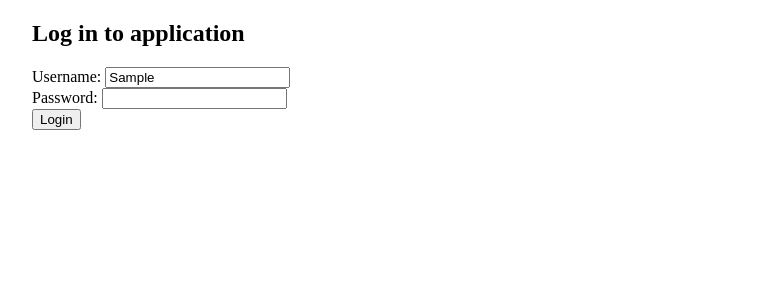
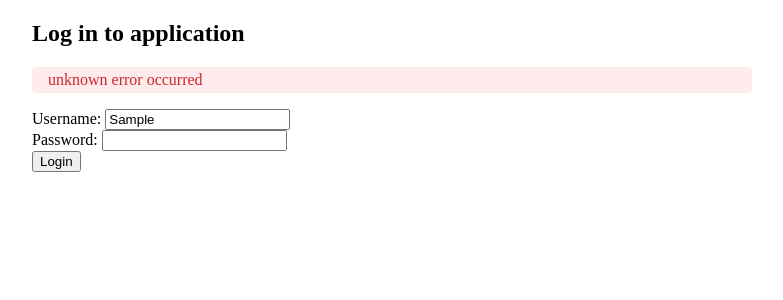
Before and after one commit to jtlehtinen/vue-fullstack-open, a Vue app in the folder part05/blog-list-frontend/: page / in a window 1280 px wide. Both pictures are taken after typing "Sample", "Sample123" into the empty fields and a click on the button "Login". Shown: the top 300 px of the page, without its empty margins (248-1031 px from the left). Built offline with nearby package versions, Linux system fonts and the light colour scheme; no server answers.

Commit message:
5.4: blog list frontend, step 4

```diff
--- a/part05/blog-list-frontend/src/app.vue
+++ b/part05/blog-list-frontend/src/app.vue
@@ -1,13 +1,13 @@
 <script setup>
-import Blogs from './components/blogs.vue'
-import LoginForm from './components/login-form.vue'
-import { isAuthenticated } from './stores/user.js'
+import BlogPage from './pages/blogs-page.vue'
+import LoginPage from './pages/login-page.vue'
+import { isAuthenticated } from './stores/user'
 </script>
 
 <template>
   <main>
-    <Blogs v-if="isAuthenticated" />
-    <LoginForm v-else />
+    <BlogPage v-if="isAuthenticated" />
+    <LoginPage v-else />
   </main>
 </template>
 
--- a/part05/blog-list-frontend/src/components/blog-form.vue
+++ b/part05/blog-list-frontend/src/components/blog-form.vue
@@ -1,38 +1,35 @@
 <script setup>
-import { ref } from 'vue'
-import blogsService from '../services/blogs.js'
-import { getToken } from '../stores/user.js'
-import { blogs } from '../stores/blogs.js'
+const props = defineProps({
+  title: { type: String, required: true },
+  author: { type: String, required: true },
+  url: { type: String, required: true },
+})
 
-const title = ref('')
-const author = ref('')
-const url = ref('')
+const emit = defineEmits([
+  'update:title',
+  'update:author',
+  'update:url',
+  'submit'
+])
 
-function resetForm() {
-  title.value = ''
-  author.value = ''
-  url.value = ''
+function updateTitle(event) {
+  emit('update:title', event.target.value)
+}
+
+function updateAuthor(event) {
+  emit('update:author', event.target.value)
+}
+
+function updateUrl(event) {
+  emit('update:url', event.target.value)
 }
 
 async function handleSubmit() {
-  const titleValue = title.value.trim()
-  const authorValue = author.value.trim()
-  const urlValue = url.value.trim()
+  const titleValue = props.title.trim()
+  const authorValue = props.author.trim()
+  const urlValue = props.url.trim()
 
-  try {
-    const newBlog = {
-      title: titleValue,
-      author: authorValue,
-      url: urlValue,
-    }
-
-    const createdBlog = await blogsService.create(newBlog ,getToken())
-    blogs.value = blogs.value.concat(createdBlog)
-
-    resetForm()
-  } catch (error) {
-    console.error('Error creating blog', error)
-  }
+  emit('submit', titleValue, authorValue, urlValue)
 }
 </script>
 
@@ -40,17 +37,29 @@ async function handleSubmit() {
   <form @submit.prevent="handleSubmit">
     <div>
       <label>Title:
-        <input type="text" v-model="title" />
+        <input
+          type="text"
+          :value="title"
+          @input="updateTitle"
+        />
       </label>
     </div>
     <div>
       <label>Author:
-        <input type="text" v-model="author" />
+        <input
+          type="text"
+          :value="author"
+          @input="updateAuthor"
+        />
       </label>
     </div>
     <div>
       <label>URL:
-        <input type="url" v-model="url" />
+        <input
+          type="url"
+          :value="url"
+          @input="updateUrl"
+        />
       </label>
     </div>
     <button type="submit">Create</button>
--- a/part05/blog-list-frontend/src/components/blogs.vue
+++ /dev/null
@@ -1,38 +0,0 @@
-<script setup>
-import { onBeforeMount, ref } from 'vue';
-import Blog from './blog.vue'
-import BlogForm from './blog-form.vue'
-import blogsService from '../services/blogs.js'
-import { blogs } from '../stores/blogs.js'
-import { logout, username } from '../stores/user.js'
-
-onBeforeMount(async () => {
-  blogs.value = await blogsService.getAll()
-})
-</script>
-
-<template>
-  <h2>Blogs</h2>
-  <div class="user-info">
-    <p><span class="font-bold">{{ username }}</span> logged in.</p>
-    <button @click="logout">Logout</button>
-  </div>
-
-  <h3>Create new</h3>
-  <BlogForm />
-
-  <h3>List</h3>
-  <Blog v-for="blog in blogs" :key="blog.id" :blog="blog" />
-</template>
-
-<style scoped>
-.font-bold {
-  font-weight: bold;
-}
-
-.user-info {
-  display: flex;
-  align-items: center;
-  gap: 0.5rem;
-}
-</style>
--- a/part05/blog-list-frontend/src/components/login-form.vue
+++ b/part05/blog-list-frontend/src/components/login-form.vue
@@ -1,35 +1,39 @@
 <script setup>
-import { ref } from 'vue'
-import { login } from '../stores/user.js'
+const props = defineProps({
+  username: { type: String, required: true },
+  password: { type: String, required: true },
+})
 
-const username = ref('')
-const password = ref('')
+const emit = defineEmits([
+  'update:username',
+  'update:password',
+  'submit'
+])
+
+function updateUsername(event) {
+  emit('update:username', event.target.value)
+}
+
+function updatePassword(event) {
+  emit('update:password', event.target.value)
+}
 
 async function handleLogin() {
-  const usernameValue = username.value.trim()
-  const passwordValue = password.value
-
-  try {
-    await login(usernameValue, passwordValue)
-    username.value = ''
-  } catch (error) {
-    console.error(error)
-  } finally {
-    password.value = ''
-  }
+  const usernameValue = props.username.trim()
+  const passwordValue = props.password
+  emit('submit', usernameValue, passwordValue)
 }
 </script>
 
 <template>
-  <div>
-    <h2>Log in to application</h2>
   <form @submit.prevent="handleLogin">
     <div>
       <label>
         Username:
         <input
           type="text"
-            v-model="username"
+          :value="username"
+          @input="updateUsername"
         />
       </label>
     </div>
@@ -38,11 +42,11 @@ async function handleLogin() {
         Password:
         <input
           type="password"
-            v-model="password"
+          :value="password"
+          @input="updatePassword"
         />
       </label>
     </div>
     <button type="submit">Login</button>
   </form>
-  </div>
 </template>
--- /dev/null
+++ b/part05/blog-list-frontend/src/components/notification.vue
@@ -0,0 +1,37 @@
+<script setup>
+defineProps({
+  message: String,
+  type: String
+})
+</script>
+
+<template>
+  <div v-if="message"
+    class="notification"
+    :class="type"
+  >
+    {{ message }}
+  </div>
+</template>
+
+<style scoped>
+.notification {
+  padding: 0.25rem 1rem;
+  border-radius: 0.25rem;
+}
+
+.notification.error {
+  background-color: rgb(255, 235, 235);
+  color: rgb(203, 42, 47);
+}
+
+.notification.info {
+  background-color: rgb(235, 245, 255);
+  color: rgb(0, 104, 214);
+}
+
+.notification.success {
+  background-color: rgb(229, 250, 246);
+  color: rgb(6, 122, 110);
+}
+</style>
--- /dev/null
+++ b/part05/blog-list-frontend/src/composables/use-notification.js
@@ -0,0 +1,32 @@
+import { ref } from 'vue'
+
+export function useNotification() {
+  const notification = ref()
+
+  function set(message, type) {
+    notification.value = { message, type }
+
+    setTimeout(() => {
+      notification.value = undefined
+    }, 6000)
+  }
+
+  function info(message) {
+    set(message, 'info')
+  }
+
+  function success(message) {
+    set(message, 'success')
+  }
+
+  function error(message) {
+    set(message, 'error')
+  }
+
+  return {
+    notification,
+    info,
+    success,
+    error,
+  }
+}
--- /dev/null
+++ b/part05/blog-list-frontend/src/pages/blogs-page.vue
@@ -0,0 +1,92 @@
+<script setup>
+import { onBeforeMount, ref } from 'vue';
+import Blog from '~/components/blog.vue'
+import BlogForm from '~/components/blog-form.vue'
+import Notification from '~/components/notification.vue'
+import { useNotification } from '~/composables/use-notification'
+import blogsService from '~/services/blogs'
+import { blogs } from '~/stores/blogs'
+import { getToken, logout, username } from '~/stores/user'
+
+const title = ref('')
+const author = ref('')
+const url = ref('')
+
+const { notification, success: showSuccess, error: showError } = useNotification()
+
+function resetForm() {
+  title.value = ''
+  author.value = ''
+  url.value = ''
+}
+
+async function handleSubmitBlogForm(titleValue, authorValue, urlValue) {
+  try {
+    const newBlog = {
+      title: titleValue,
+      author: authorValue,
+      url: urlValue,
+    }
+
+    const createdBlog = await blogsService.create(newBlog ,getToken())
+    blogs.value = blogs.value.concat(createdBlog)
+
+    resetForm()
+
+    showSuccess(`A new blog "${createdBlog.title}" by ${createdBlog.author} added`)
+  } catch (error) {
+    const message = error.response?.data.error || 'unknown error occurred'
+    showError(message)
+  }
+}
+
+onBeforeMount(async () => {
+  blogs.value = await blogsService.getAll()
+})
+</script>
+
+<template>
+  <h2>Blogs</h2>
+
+  <Notification
+    v-if="notification"
+    class="notification"
+    :message="notification.message"
+    :type="notification.type"
+  />
+
+  <div class="user-info">
+    <p><span class="font-bold">{{ username }}</span> logged in.</p>
+    <button @click="logout">Logout</button>
+  </div>
+
+  <h3>Create new</h3>
+  <BlogForm
+    :title="title"
+    :author="author"
+    :url="url"
+    @update:title="title = $event"
+    @update:author="author = $event"
+    @update:url="url = $event"
+    @submit="handleSubmitBlogForm"
+  />
+
+  <h3>List</h3>
+  <Blog v-for="blog in blogs" :key="blog.id" :blog="blog" />
+</template>
+
+<style scoped>
+.font-bold {
+  font-weight: bold;
+}
+
+.notification {
+  margin-bottom: 1rem;
+}
+
+.user-info {
+  display: flex;
+  align-items: center;
+  gap: 0.5rem;
+}
+</style>
--- /dev/null
+++ b/part05/blog-list-frontend/src/pages/login-page.vue
@@ -0,0 +1,50 @@
+<script setup>
+import { ref } from 'vue'
+import LoginForm from '~/components/login-form.vue'
+import Notification from '~/components/notification.vue'
+import { useNotification } from '~/composables/use-notification'
+import { login } from '~/stores/user'
+
+const { notification, error: showError } = useNotification()
+
+const username = ref('')
+const password = ref('')
+
+async function handleSubmitLoginForm(usernameValue, passwordValue) {
+
+  try {
+    await login(usernameValue, passwordValue)
+    username.value = ''
+  } catch (error) {
+    const message = error.response?.data.error || 'unknown error occurred'
+    showError(message)
+  } finally {
+    password.value = ''
+  }
+}
+</script>
+
+<template>
+  <div>
+    <h2>Log in to application</h2>
+    <Notification
+      v-if="notification"
+      class="notification"
+      :message="notification.message"
+      :type="notification.type"
+    />
+    <LoginForm
+      :username="username"
+      :password="password"
+      @update:username="username = $event"
+      @update:password="password = $event"
+      @submit="handleSubmitLoginForm"
+    />
+  </div>
+</template>
+
+<style scoped>
+.notification {
+  margin-bottom: 1em;
+}
+</style>
--- a/part05/blog-list-frontend/src/stores/user.js
+++ b/part05/blog-list-frontend/src/stores/user.js
@@ -1,6 +1,6 @@
 import { computed } from 'vue'
 import { useStorage } from '@vueuse/core'
-import loginService from '../services/login.js'
+import loginService from '~/services/login'
 
 export const user = useStorage('user', null, localStorage, {
   serializer: {
--- a/part05/blog-list-frontend/vite.config.js
+++ b/part05/blog-list-frontend/vite.config.js
@@ -14,7 +14,7 @@ export default defineConfig({
   ],
   resolve: {
     alias: {
-      '~/': path.resolve(import.meta.dirname, 'src/'),
+      '~/': `${path.resolve(import.meta.dirname, 'src')}/`,
     },
   },
   server: {
```
Also changed, not shown: 1 other file (tests, documents, lock files or other folders). Lines whose indentation alone changed are shown as unchanged.
